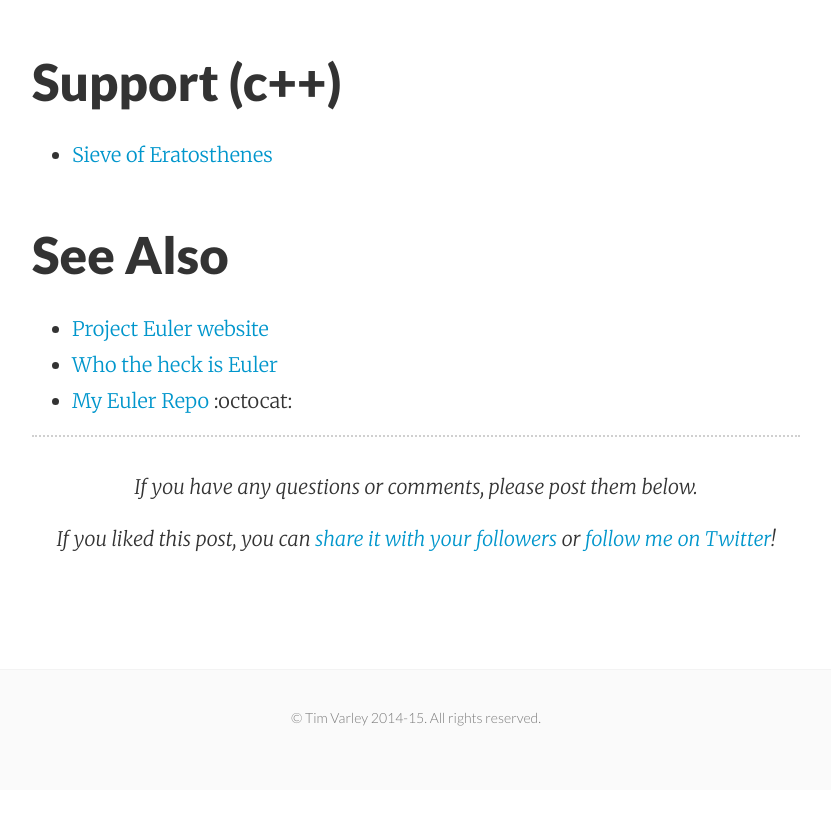
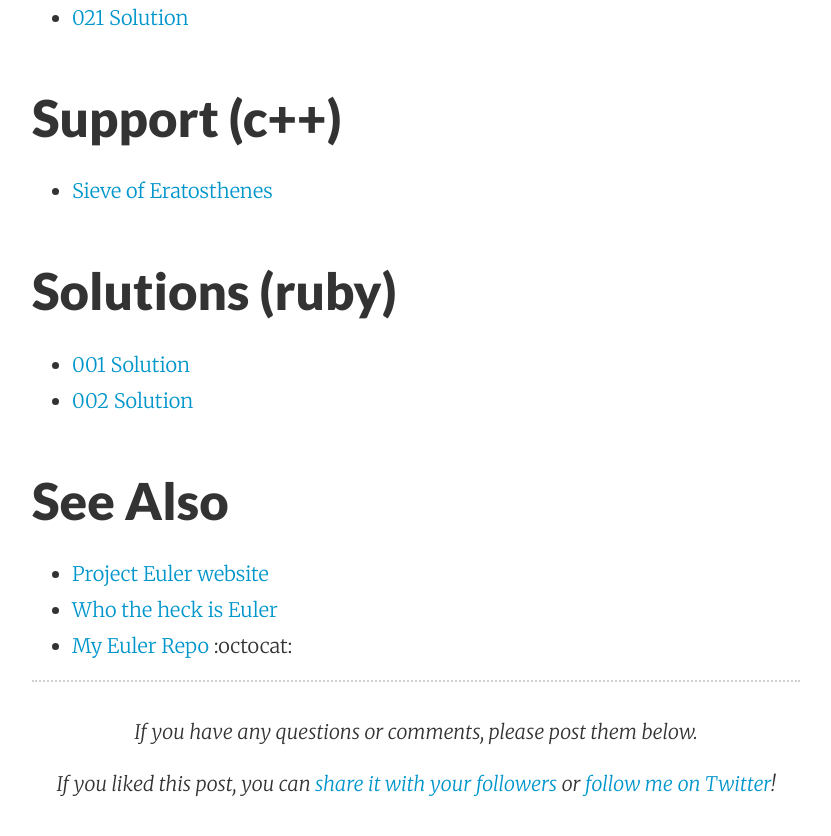
Before and after one commit to tvarley/tvarley.github.io, a Jekyll site: the page built from blog/euler/_posts/2014-12-30-introduction.md, in a window 1280 px wide and 900 px high, scrolled down 1729 px. Shown: the top 836 px of the window, without its empty margins (224-1055 px from the left). Built offline with Jekyll 4.4.1, drawn with Linux system fonts in a browser that asks for light colours; nearby versions of some CDN libraries; Markdown is read by kramdown in place of the engine named in the settings; comment, search, counter and statistics services are not loaded; before the commit the page ends 2519 px from its top, so only the background shows below that.

Commit message:
Add ruby to introduction

```diff
--- a/blog/euler/_posts/2014-12-30-introduction.md
+++ b/blog/euler/_posts/2014-12-30-introduction.md
@@ -20,6 +20,7 @@
 
 ## Solutions (C<sup>++</sup>)
 * [001 Solution]({{site.baseurl}}/blog/euler/cpp/problem_001)
+* [002 Solution]({{site.baseurl}}/blog/euler/cpp/problem_002)
 * [003 Solution]({{site.baseurl}}/blog/euler/cpp/problem_003)
 * [004 Solution]({{site.baseurl}}/blog/euler/cpp/problem_004)
 * [005 Solution]({{site.baseurl}}/blog/euler/cpp/problem_005)
@@ -43,6 +44,10 @@
 ## Support (c++)
 * [Sieve of Eratosthenes]({{site.baseurl}}/blog/euler/cpp/sieve_eratosthenes)
 
+## Solutions (ruby)
+* [001 Solution]({{site.baseurl}}/blog/euler/ruby/problem_001)
+* [002 Solution]({{site.baseurl}}/blog/euler/ruby/problem_002)
+
 ## See Also
 * [Project Euler website](https://projecteuler.net/)
 * [Who the heck is Euler](http://en.wikipedia.org/wiki/Leonhard_Euler)
```
